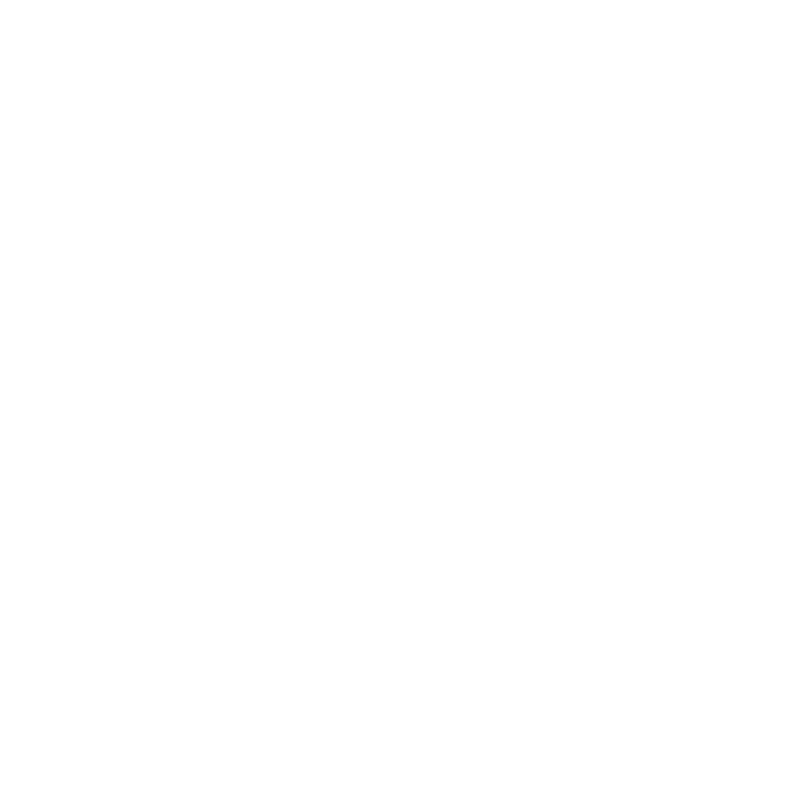
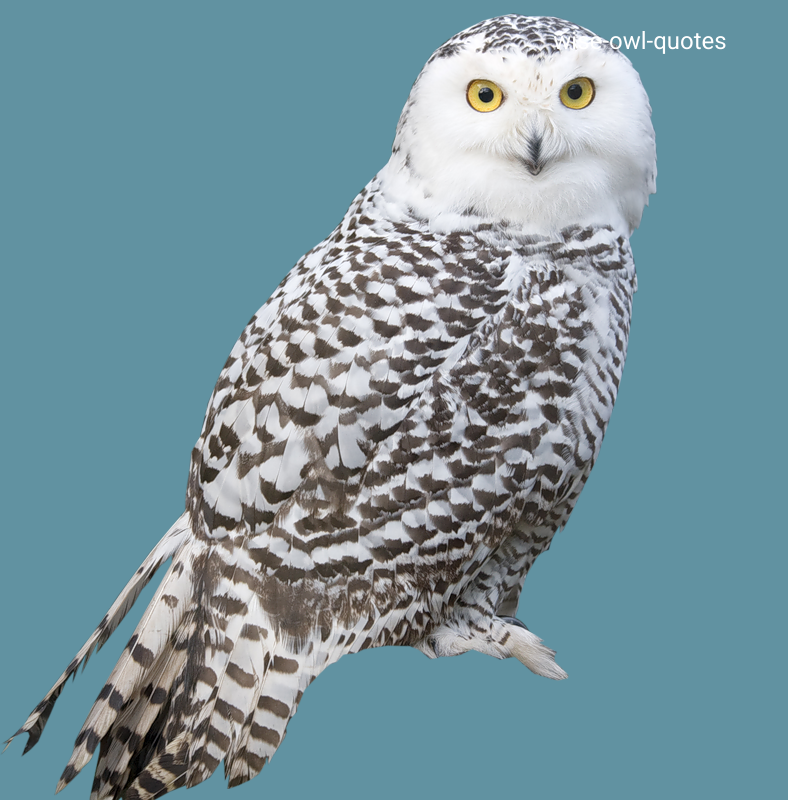
Before and after one commit to angels101/wise-owl-quotes-app, an Angular app: page / in a window 1280 px wide. Shown: the whole page, without its empty margins (0-788 px from the left). Built offline with nearby package versions, Linux system fonts and the light colour scheme.

Commit message:
Addition of quote component to be able to displat the typed quote and the outhor name

```diff
--- a/src/app/app.component.css
+++ b/src/app/app.component.css
@@ -0,0 +1,7 @@
+h1 {
+text-align: center;
+text-shadow: rgb(19, 12, 12);
+text-orientation: upright;
+padding-top: 25px;
+text-underline-position: below;
+}
--- a/src/app/app.component.html
+++ b/src/app/app.component.html
@@ -1,6 +1,4 @@
-
-
-
+<h1>{{title}}</h1>
 
 
 <router-outlet></router-outlet>
--- a/src/app/app.module.ts
+++ b/src/app/app.module.ts
@@ -4,10 +4,12 @@
 import { AppRoutingModule } from './app-routing.module';
 import { AppComponent } from './app.component';
 import { BrowserAnimationsModule } from '@angular/platform-browser/animations';
+import { QuoteComponent } from './quote/quote.component';
 
 @NgModule({
   declarations: [
-    AppComponent
+    AppComponent,
+    QuoteComponent
   ],
   imports: [
     BrowserModule,
--- /dev/null
+++ b/src/app/quote/quote.component.html
@@ -0,0 +1,20 @@
+<div class="overlay">
+    <div class="container">
+    <h1 appHighlighters>Wise Owl Quotes</h1>
+    <hr>
+    <div class="row">
+      <div class="col-md-12" appHighlighters>
+        <div *ngFor='let quote of quotes;let i=index' class="card" appHighlighters>
+          <div class="card-body">
+            <p class="card-text">{{quote.quoteAuthor}}</p>
+          </div>
+          <span class="card-subtitle mb-2">Posted by: <span id="name">{{quote.userName}}</span><span id="date"><span id="datecolor">{{quote.quoteDay|date}}</span></span></span>
+           <div>
+            <app-show-quote [quoted]='quote' (quotecomplete)='quoteDelete($event,i)'></app-show-quote>
+          </div>
+        </div>
+      </div>
+      <div class="col-md-12">
+        <app-inquote (getForm)="addQuote($event)"></app-inquote>
+      </div>
+  </div>
--- /dev/null
+++ b/src/app/quote/quote.component.ts
@@ -0,0 +1,43 @@
+import { Component, OnInit,Output, EventEmitter } from '@angular/core';
+import { QuoteConstructor } from '../quote-constructor';
+
+@Component({
+  selector: 'app-quote',
+  templateUrl: './quote.component.html',
+  styleUrls: ['./quote.component.css']
+})
+export class QuoteComponent implements OnInit {
+
+
+  quotes: QuoteConstructor[] = [];
+
+  quoteDelete(quotecomplete, index){
+
+    if (quotecomplete) {
+      let theDelete: boolean = confirm(`Do you want to delete the quote?`)
+      if (theDelete) {
+        this.quotes.splice(index, 1);
+      }
+    }
+
+  }
+
+  addQuote(quote) {
+    let quoteLength = this.quotes.length;
+    quote.id = quoteLength + 1;
+    quote.completeDate = new Date(quote.completeDate);
+    this.quotes.push(quote);
+    }
+
+  displayQuote(index){
+    this.quotes[index].showQuote = !this.quotes[index].showQuote;
+  }
+
+  qouted: boolean;
+
+  constructor() { }
+
+  ngOnInit(): void {
+  }
+
+}
--- a/src/styles.css
+++ b/src/styles.css
@@ -1,4 +1,11 @@
 /* You can add global styles to this file, and also import other style files */
-/* @import "~bootstrap/dist/css/bootstrap.css" */
-html, body { height: 100%; }
-body { margin: 0; font-family: Roboto, "Helvetica Neue", sans-serif; }
+@import "~bootstrap/dist/css/bootstrap.css";
+
+
+body {
+    background-image: url('./assets/img/wise-owl.png');
+    background-repeat: no-repeat;
+    background-position: inherit;
+    background-color: rgb(97, 146, 161);
+    color: white;
+}
```
Also changed, not shown: src/app/quote/quote.component.css (added), src/assets/img/wise-owl.png (added), 1 other file (tests, documents, lock files or other folders).
